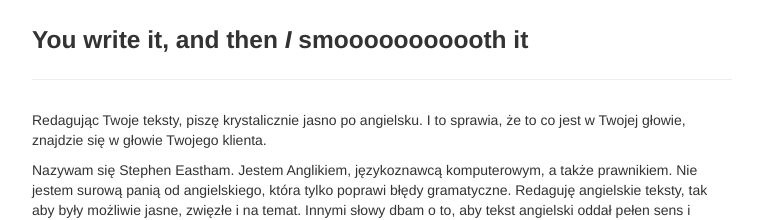
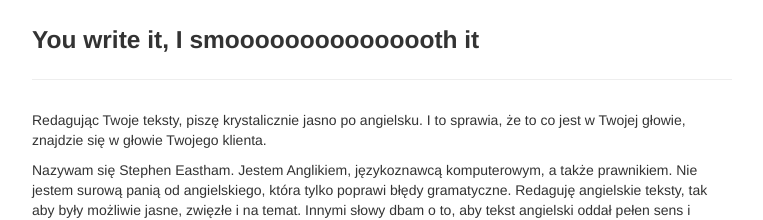
Before and after one commit to StephenEastham/StephenEastham.github.io, a Jekyll site: the page built from index.md, in a window 1280 px wide. Shown: the top 220 px of the page, without its empty margins (258-1021 px from the left). Built offline with Jekyll 4.4.1, drawn with Linux system fonts in a browser that asks for light colours.

Commit message:
Update index.md

```diff
--- a/index.md
+++ b/index.md
@@ -1,6 +1,6 @@
 ---
 layout: page
-title: You write it, and then <!--<br markdown="1">--><i markdown = "1">I</i>  smooooooooooth it
+title: You write it, <!--<br markdown="1">-->I  smooooooooooooooth it
 tagline:
 description:
 ---
```
